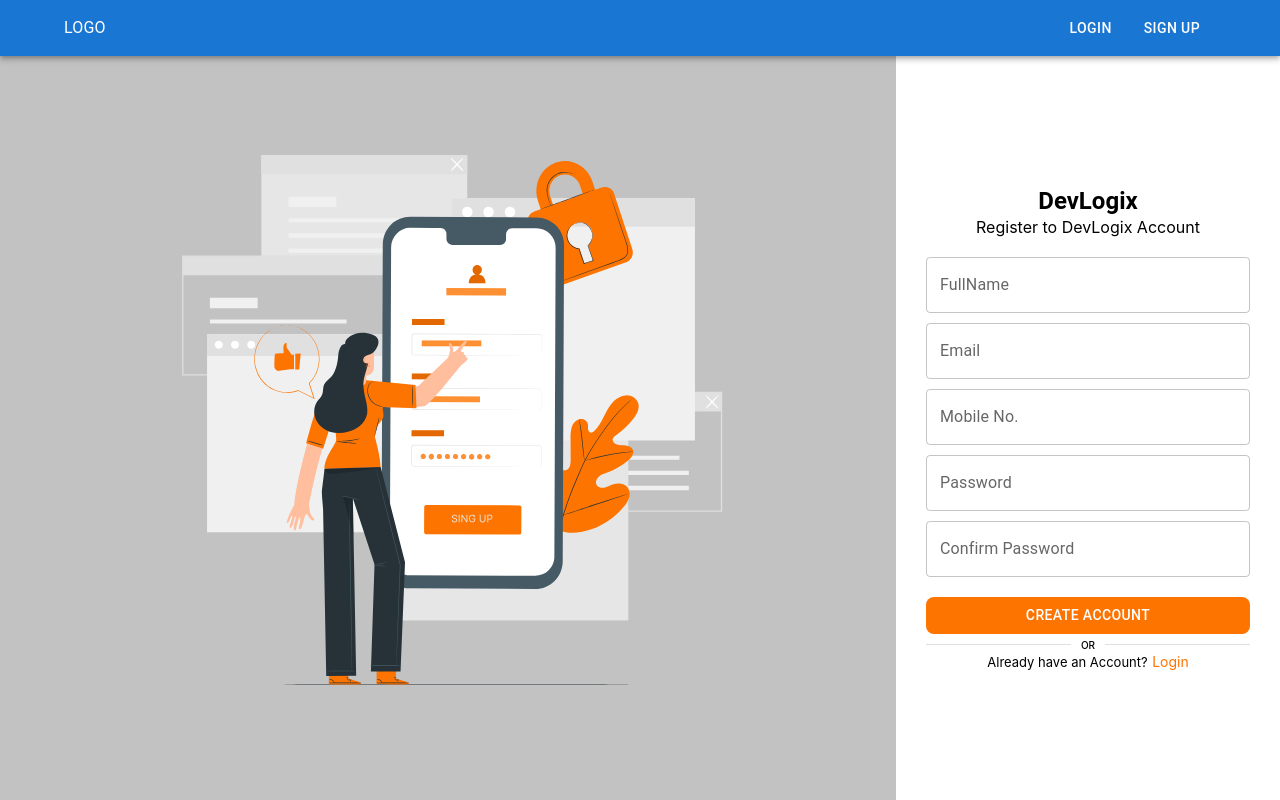
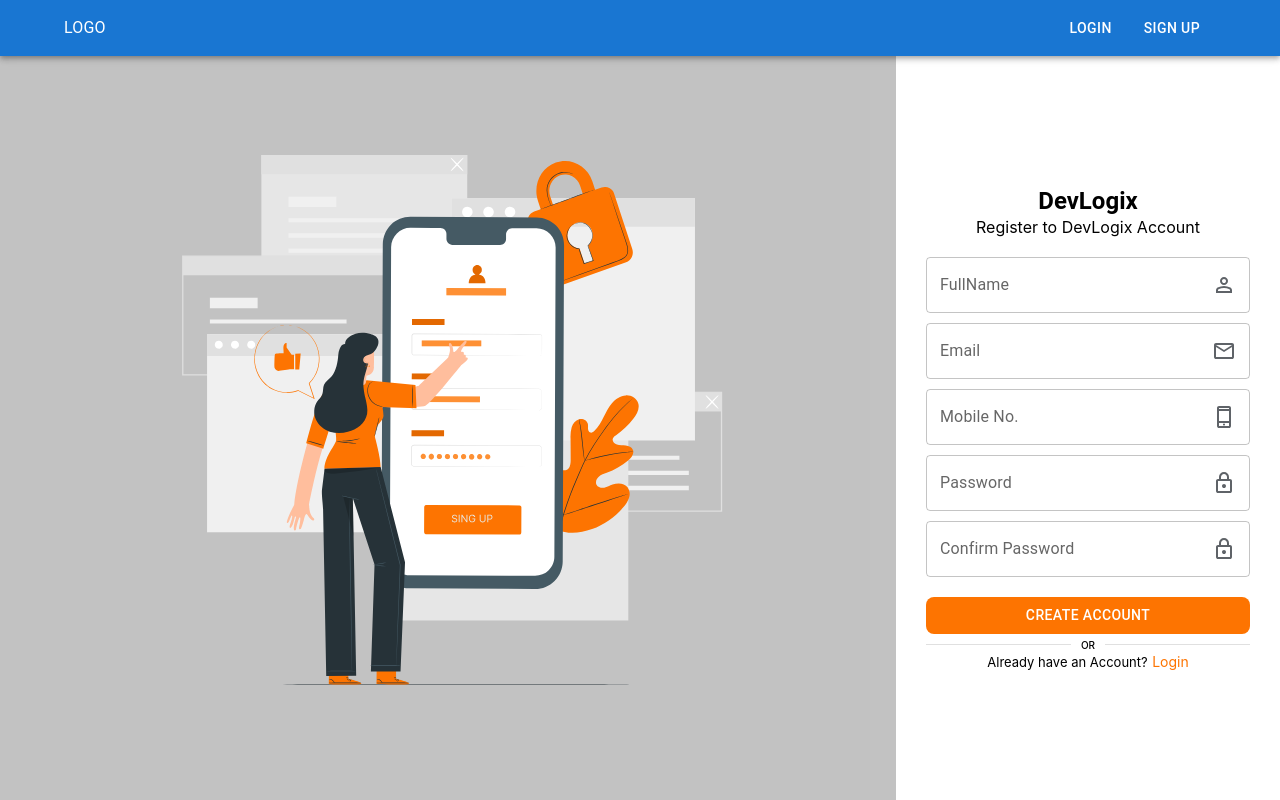
Before and after one commit to NeerajCap13/React, a React (Create React App) app in the folder devprojeject/: page /newRegister in a window 1280 px wide. Built offline with nearby package versions, Linux system fonts and the light colour scheme.

Commit message:
iconsUpdate

```diff
--- a/devprojeject/src/Component/Landingpage/Landing.jsx
+++ b/devprojeject/src/Component/Landingpage/Landing.jsx
@@ -134,7 +134,7 @@ const Landing = () => {
               <Button
                 fullWidth
                 LinkComponent={Link}
-                to="/"
+                to="/newRegister"
                 sx={{
                   color: "#FD7401",
                   borderRadius: "8px",
--- a/devprojeject/src/Component/NewLoginRegisterPage/NewRegister.jsx
+++ b/devprojeject/src/Component/NewLoginRegisterPage/NewRegister.jsx
@@ -2,6 +2,7 @@ import {
   Box,
   Button,
   Divider,
+  InputAdornment,
   TextField,
   Typography,
   useMediaQuery,
@@ -9,6 +10,13 @@ import {
 } from "@mui/material";
 import React from "react";
 import loginImage from "../../Assets/images/login-illustrator.svg";
+import { ReactComponent as EmailIcon } from "../../Assets/images/email.svg";
+import { ReactComponent as PassIcon } from "../../Assets/images/pass.svg";
+import {ReactComponent as Mobile} from "../../Assets/images/Mobile.svg";
+import {ReactComponent as Person} from "../../Assets/images/Person.svg";
+
+
+
 
 
 const NewRegister = () => {
@@ -75,6 +83,13 @@ const NewRegister = () => {
                   mt: "20px",
                   mb: "10px",
                 }}
+
+                InputProps={{
+                    endAdornment : (
+                        <InputAdornment position="end"><Person/></InputAdornment>
+                    )
+                }}
+
               />
               <TextField
                 id="outlined-basic"
@@ -84,6 +99,11 @@ const NewRegister = () => {
                 fullWidth
                 sx={{
                   mb: "10px",
+                }}
+                InputProps={{
+                    endAdornment : (
+                        <InputAdornment position="end"><EmailIcon/></InputAdornment>
+                    )
                 }}
               />
               <TextField
@@ -95,6 +115,11 @@ const NewRegister = () => {
                 sx={{
                   mb: "10px",
                 }}
+                InputProps={{
+                    endAdornment : (
+                        <InputAdornment position="end"><Mobile/></InputAdornment>
+                    )
+                }}
               />
               <TextField
                 id="outlined-basic"
@@ -104,6 +129,11 @@ const NewRegister = () => {
                 sx={{
                   mb: "10px",
                 }}
+                InputProps={{
+                    endAdornment : (
+                        <InputAdornment position="end"><PassIcon/></InputAdornment>
+                    )
+                }}
               />
               <TextField
                 id="outlined-basic"
@@ -112,6 +142,11 @@ const NewRegister = () => {
                 fullWidth
                 sx={{
                   mb: "20px",
+                }}
+                InputProps={{
+                    endAdornment : (
+                        <InputAdornment position="end"><PassIcon/></InputAdornment>
+                    )
                 }}
               />
               <Button
```
Also changed, not shown: devprojeject/src/Assets/images/Mobile.svg (added), devprojeject/src/Assets/images/Person.svg (added).
